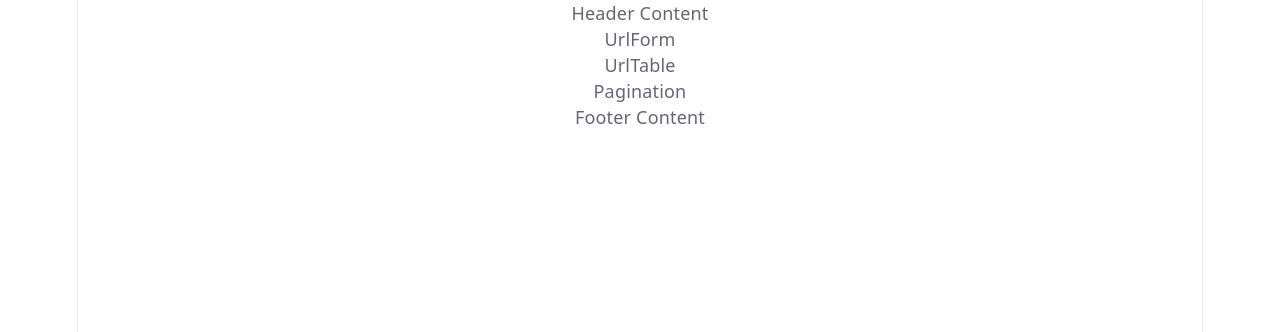
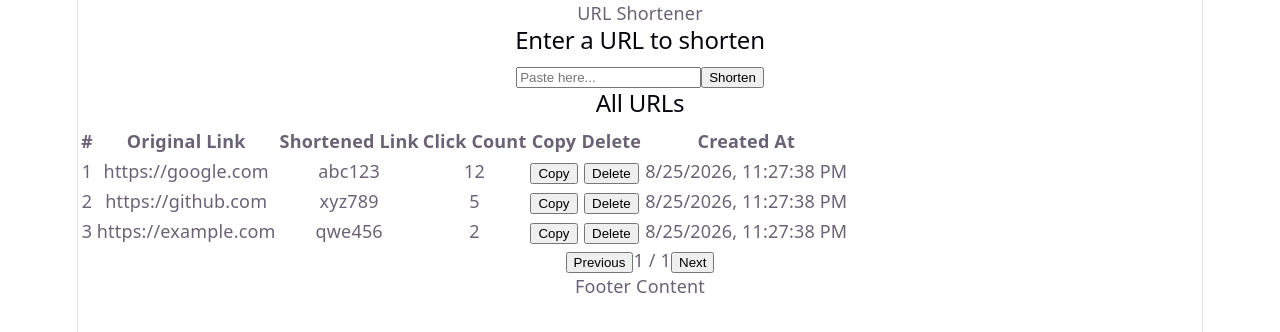
Before and after one commit to WhoThisPerson/url-shortener, a React (Vite) app in the folder frontend/: page / in a window 1280 px wide. Shown: the top 332 px of the page. Built offline with nearby package versions, Linux system fonts and the light colour scheme.

Commit message:
feat: Added structural components to frontend. Added common/ for shared elements between frontend and backend

```diff
--- a/frontend/src/components/Header/Header.tsx
+++ b/frontend/src/components/Header/Header.tsx
@@ -2,7 +2,7 @@
 function Header() {
     return (
         <div>
-            Header Content
+            URL Shortener
         </div>
     )
 }
--- a/frontend/src/components/Pagination/Pagination.tsx
+++ b/frontend/src/components/Pagination/Pagination.tsx
@@ -2,7 +2,13 @@
 function Pagination() {
     return (
         <div>
-            Pagination
+            <button>Previous</button>
+
+            <span>
+                1 / 1
+            </span>
+
+            <button>Next</button>
         </div>
     )
 }
--- a/frontend/src/components/UrlForm/UrlForm.tsx
+++ b/frontend/src/components/UrlForm/UrlForm.tsx
@@ -1,9 +1,26 @@
+import { useState } from "react";
+
 
 function UrlForm() {
+
+    const [url, setUrl] = useState("");
+
     return (
-        <div>
-            UrlForm
-        </div>
+        <section>
+            <h2>Enter a URL to shorten</h2>
+
+            <form>
+                <input
+                    type="url"
+                    placeholder="Paste here..."
+                    required
+                    value={url}
+                    onChange={(e) => setUrl(e.target.value)}
+                />
+
+                <button type="submit">Shorten</button>
+            </form>
+        </section>
     )
 }
 
--- a/frontend/src/components/UrlTable/UrlTable.tsx
+++ b/frontend/src/components/UrlTable/UrlTable.tsx
@@ -1,10 +1,60 @@
 import UrlTableRow from '../UrlTableRow/UrlTableRow';
 
 function UrlTable() {
+
+    const urls = [
+        {
+            id: 1,
+            shortCode: "abc123",
+            originalUrl: "https://google.com",
+            clickCount: 12,
+            createdAt: new Date()
+        },
+        {
+            id: 2,
+            shortCode: "xyz789",
+            originalUrl: "https://github.com",
+            clickCount: 5,
+            createdAt: new Date()
+        },
+        {
+            id: 3,
+            shortCode: "qwe456",
+            originalUrl: "https://example.com",
+            clickCount: 2,
+            createdAt: new Date()
+        }
+    ];
     return (
-        <div>
-            UrlTable
-        </div>
+        <section>
+            <h2>All URLs</h2>
+
+            <table>
+                <thead>
+                    <tr>
+                        <th>#</th>
+                        <th>Original Link</th>
+                        <th>Shortened Link</th>
+                        <th>Click Count</th>
+                        <th>Copy</th>
+                        <th>Delete</th>
+                        <th>Created At</th>
+                    </tr>
+                </thead>
+
+                <tbody>
+                    {urls.map((url, index) => (
+                        <UrlTableRow
+                            key={url.id}
+                            rowNumber={index + 1}
+                            url={url}
+                        />
+                    ))}
+                </tbody>
+
+            </table>
+
+        </section>
     )
 }
 
--- a/frontend/src/components/UrlTableRow/UrlTableRow.tsx
+++ b/frontend/src/components/UrlTableRow/UrlTableRow.tsx
@@ -1,9 +1,16 @@
+import type {ShortenedUrl} from "../../../../common/types/shortened-url";
 
-function UrlTableRow() {
+function UrlTableRow({url, rowNumber}: {url: ShortenedUrl, rowNumber: number}) {
     return (
-        <div>
-            UrlTableRow
-        </div>
+        <tr>
+            <td>{rowNumber}</td>
+            <td>{url.originalUrl}</td>
+            <td>{url.shortCode}</td>
+            <td>{url.clickCount}</td>
+            <td><button>Copy</button></td>
+            <td><button>Delete</button></td>
+            <td>{url.createdAt.toLocaleString()}</td>
+        </tr>
     )
 }
 
```
